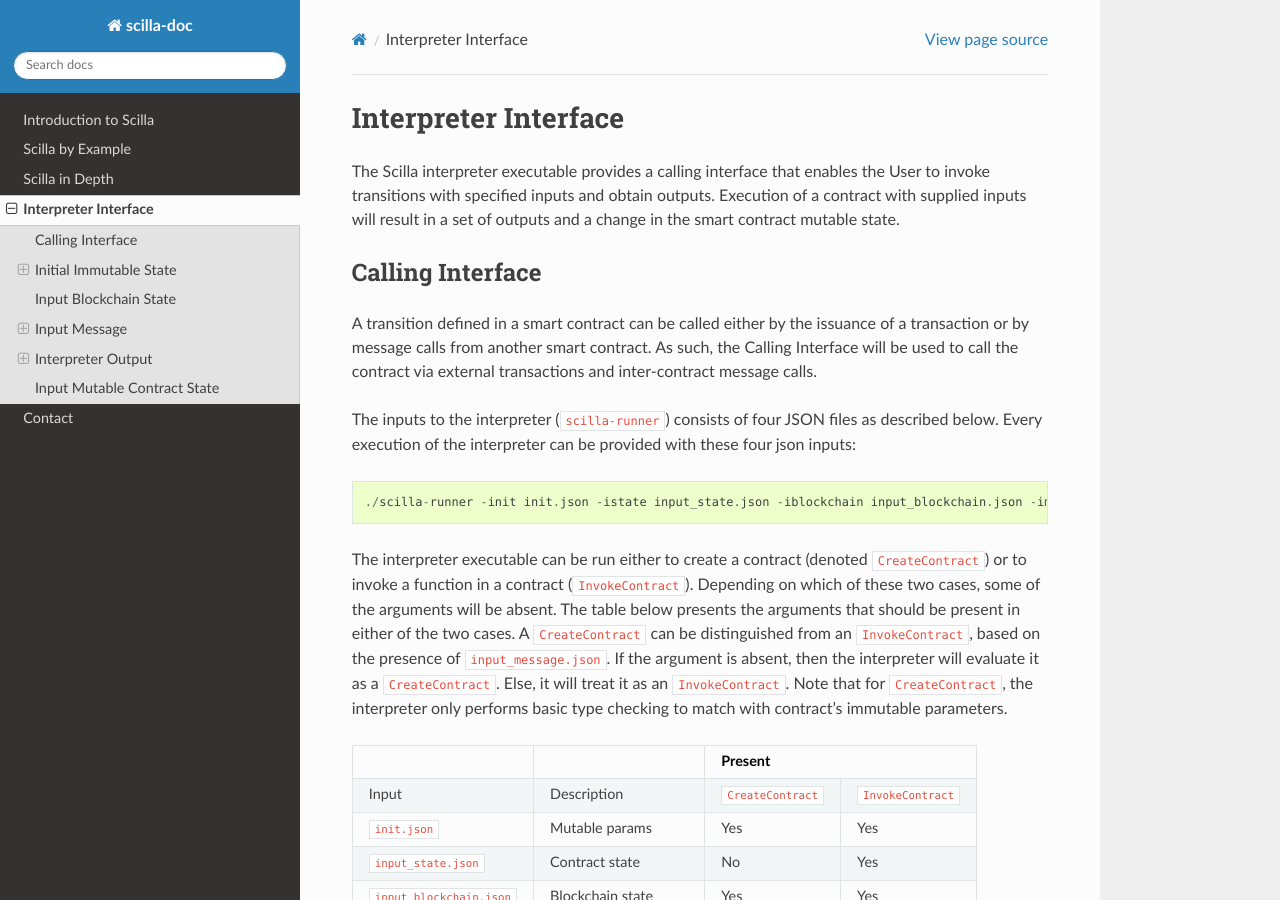
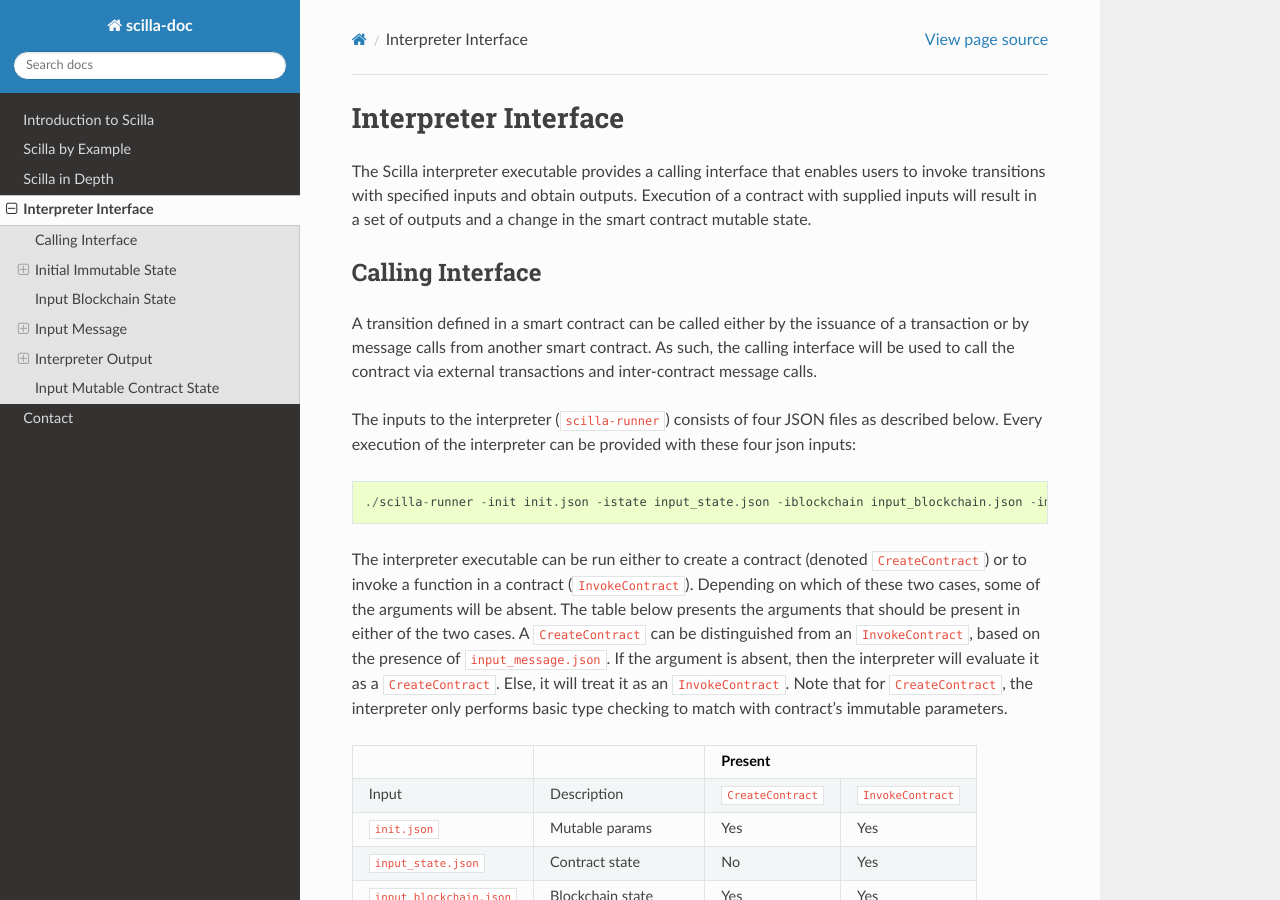
Before and after one commit to Zilliqa/scilla-docs, a Sphinx documentation site: the page built from docs/source/interface.rst, in a window 1280 px wide and 900 px high. Built offline with Sphinx 7.4.7 and the Read the Docs theme 2.0.0, drawn with Linux system fonts in a browser that asks for light colours.

Commit message:
Update interface.rst

```diff
--- a/docs/source/interface.rst
+++ b/docs/source/interface.rst
@@ -1,7 +1,7 @@
 Interpreter Interface
 =========================
 
-The Scilla interpreter executable provides a calling interface that enables the User
+The Scilla interpreter executable provides a calling interface that enables users
 to invoke transitions with specified inputs and obtain outputs. Execution of
 a contract with supplied inputs will result in a set of outputs and a change in
 the smart contract mutable state.
@@ -11,7 +11,7 @@ Calling Interface
 
 A transition defined in a smart contract can be called either by the issuance of a
 transaction or by message calls from another smart contract. As such, the
-Calling Interface will be used to call the contract via external transactions and
+calling interface will be used to call the contract via external transactions and
 inter-contract message calls.
 
 The inputs to the interpreter (``scilla-runner``) consists of four JSON files
```
